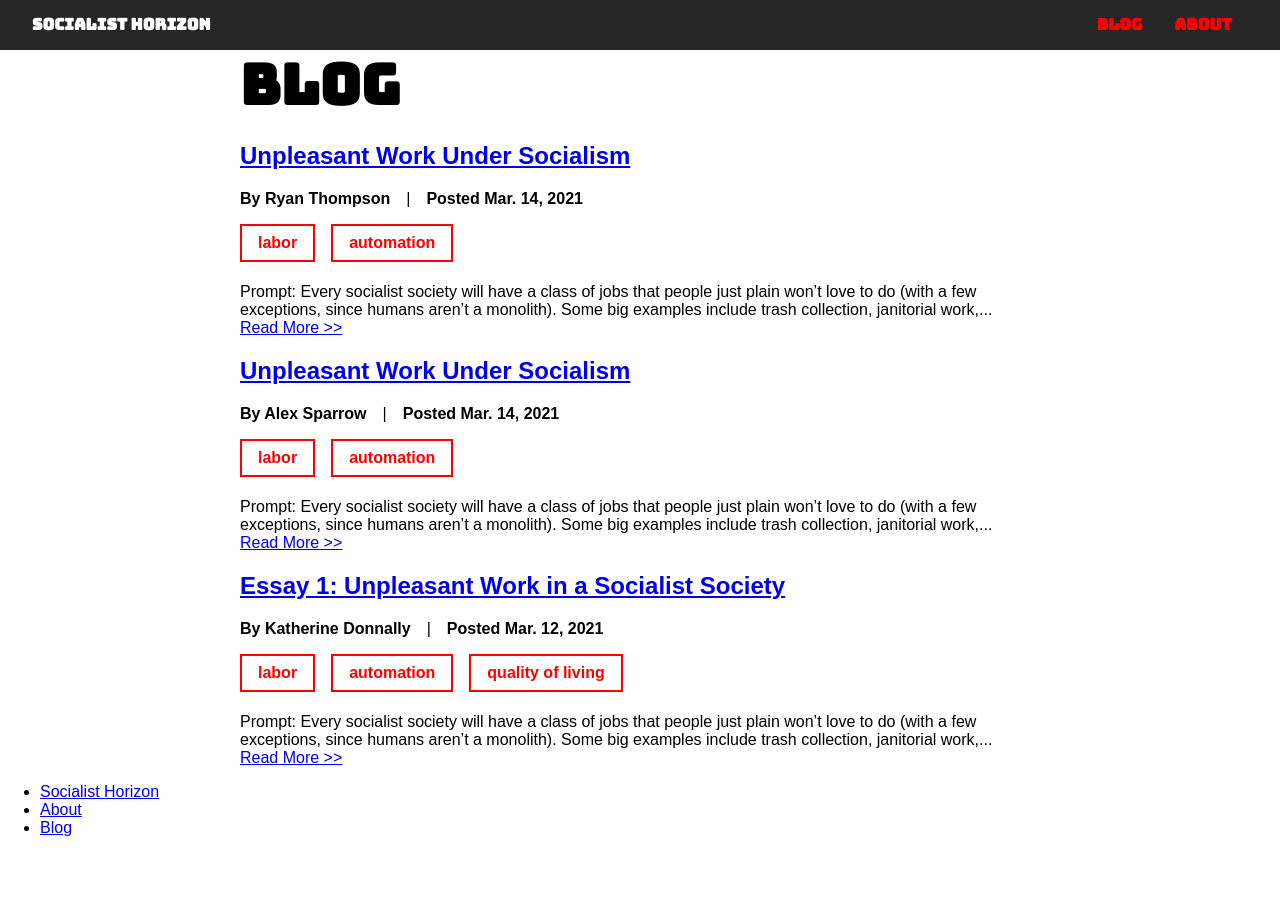
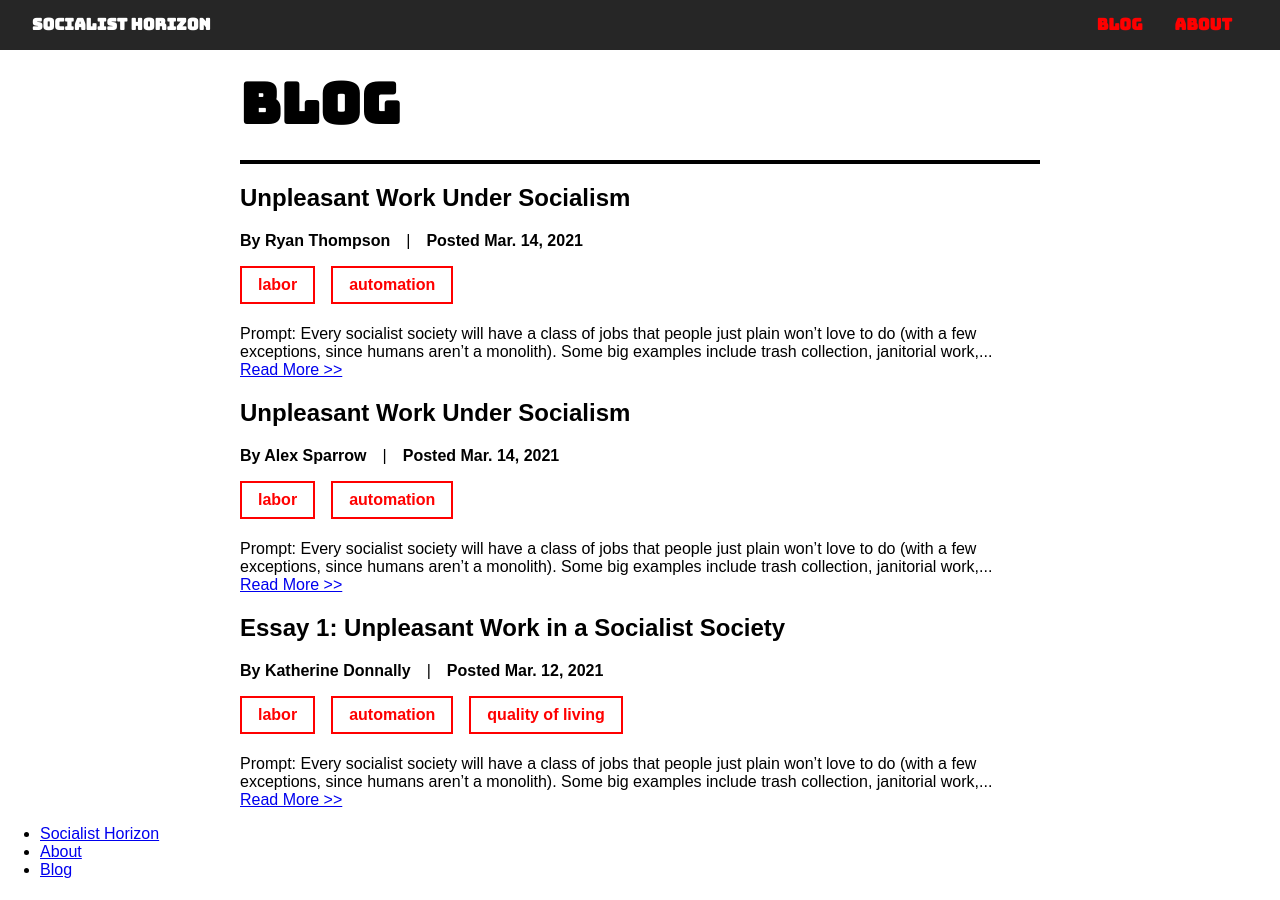
Before and after one commit to socialisthorizon/socialisthorizon.github.io, a Jekyll site: the page built from pages/blog.html, in a window 1280 px wide. Built offline with Jekyll 4.4.1, drawn with Linux system fonts in a browser that asks for light colours; some web fonts are replaced.

Commit message:
Add underline to blog title; style blog title

```diff
--- a/assets/css/_sass/_pages/_blog.scss
+++ b/assets/css/_sass/_pages/_blog.scss
@@ -3,6 +3,12 @@
 	padding-top: 3rem;
 	font-family: $bungee;
 	font-size: 3.5rem;
+	div {
+		border-bottom: 4px solid black;
+		line-height: 2;
+
+	}
+
 	@media screen and (min-width: 425px) {
 		margin: 0 auto;
 		padding: 0 8.33%;
@@ -24,7 +30,15 @@
 }
 
 .blog-post__title {
+	font-family: $prohibition;
+	a {
+		color: black;
+		text-decoration: none;
 
+		&:hover, &:focus {
+
+		}
+	}
 }
 
 .blog-post__author {
--- a/pages/blog.html
+++ b/pages/blog.html
@@ -4,7 +4,7 @@ title: Blog
 permalink: /blog/
 ---
 
-<h1 class="blog__page-title">Blog</h1>
+<h1 class="blog__page-title"><div>Blog</div></h1>
 
 <main class="blog__post-list">
 	{% for post in site.posts %}
```
